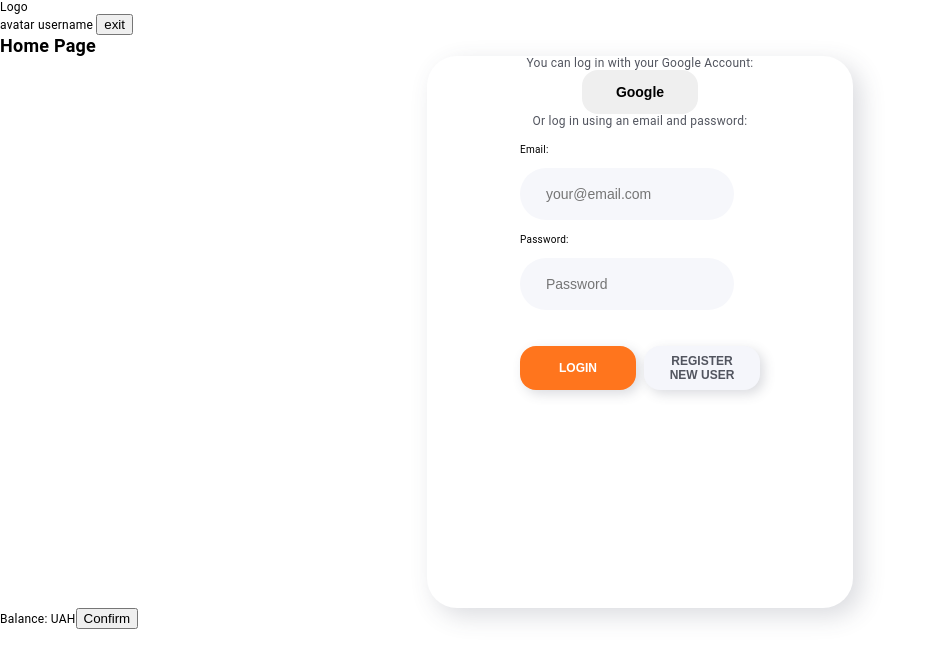
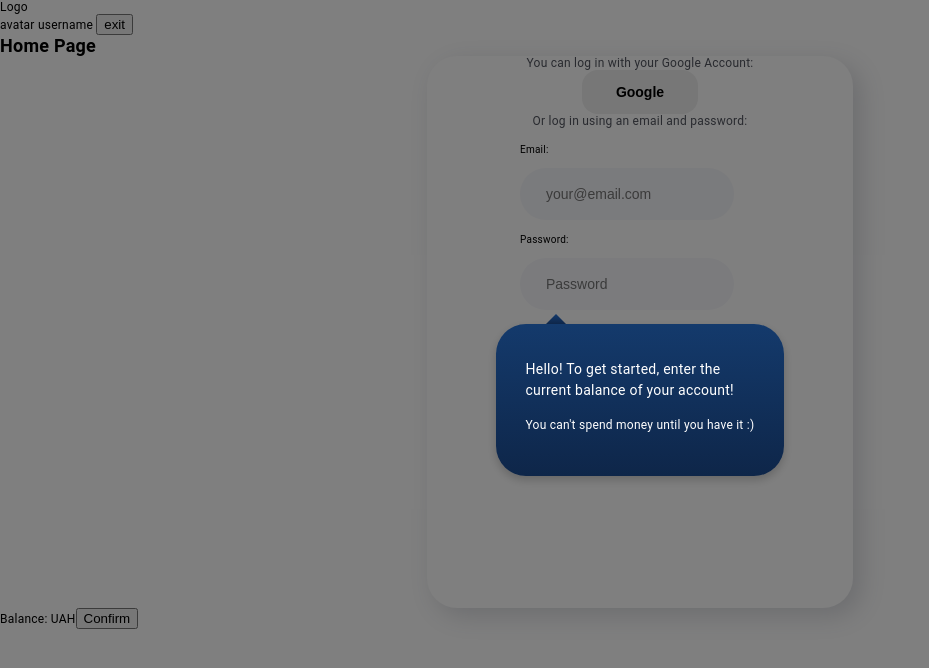
Before and after one commit to Spudowski/goit-kapusta-frontend, a React (Vite) app: page / in a window 1280 px wide. Shown: the top 668 px of the page, without its empty margins (0-929 px from the left). Built offline with nearby package versions, Linux system fonts and the light colour scheme.

Commit message:
welcomeModal-updated

```diff
--- a/src/components/Modal/WelcomeModal.css
+++ b/src/components/Modal/WelcomeModal.css
@@ -15,9 +15,8 @@
   position: relative;
   background: linear-gradient(180deg, #143a6c, #0e2649);
   border-radius: 30px;
-  padding: 20px;
   width: 288px;
-  height: 163px;
+  height: 152px;
   display: flex;
   justify-content: center;
   align-items: center;
@@ -39,15 +38,29 @@
 .welcome-modal-content {
   display: flex;
   flex-direction: column;
-  align-items: center;
-  gap: 20px; /* Odstęp między liniami tekstu */
+  padding-top: 40px;
+  padding-bottom: 32px;
+  padding-left: 28px;
+  padding-right: 28px;
 }
 
-.welcome-modal-message {
+.first-line {
   font-family: "Roboto", sans-serif;
-  font-size: 16px;
+  font-size: 14px;
   font-weight: 400;
-  text-align: center;
   color: white;
   line-height: 1.5;
+  margin-bottom: 20px;
+  height: 38px;
+  width: 229px;
 }
+
+.second-line {
+  font-family: "Roboto", sans-serif;
+  font-size: 12px;
+  font-weight: 400;
+  color: white;
+  line-height: 1.4;
+  height: 33px;
+  width: 229px;
+}
--- a/src/components/Modal/WelcomeModal.jsx
+++ b/src/components/Modal/WelcomeModal.jsx
@@ -1,7 +1,7 @@
 import React from "react";
 import "./WelcomeModal.css";
 
-const WelcomeModal = ({ isOpen, onClose, message }) => {
+const WelcomeModal = ({ isOpen, onClose, firstLine, secondLine }) => {
   if (!isOpen) return null;
 
   return (
@@ -9,11 +9,8 @@ const WelcomeModal = ({ isOpen, onClose, message }) => {
       <div className="welcome-modal">
         <div className="welcome-modal-arrow"></div>
         <div className="welcome-modal-content">
-          {message.split("\n").map((line, index) => (
-            <p key={index} className="welcome-modal-message">
-              {line}
-            </p>
-          ))}
+          <p className="first-line">{firstLine}</p>
+          <p className="second-line">{secondLine}</p>
         </div>
       </div>
     </div>
--- a/src/pages/HomePage.jsx
+++ b/src/pages/HomePage.jsx
@@ -13,13 +13,13 @@ export default function HomePage() {
 
   // Otwieranie modala przy zerowym balance
   useEffect(() => {
-    if (balance === 0) {
+    if (!balance) {
       setWelcomeModalOpen(true);
 
-      // Automatyczne zamknięcie modala po 5 sekundach
+      // Automatyczne zamknięcie modala po 10 sekundach
       const timer = setTimeout(() => {
         setWelcomeModalOpen(false);
-      }, 5000);
+      }, 10000);
 
       return () => clearTimeout(timer);
     }
@@ -48,7 +48,8 @@ export default function HomePage() {
       <WelcomeModal
         isOpen={isWelcomeModalOpen}
         onClose={closeWelcomeModal}
-        message="Hello! To get started, enter the current balance of your account!\nYou can't spend money until you have it :)"
+        firstLine="Hello! To get started, enter the current balance of your account!"
+        secondLine="You can't spend money until you have it :)"
       />
     </div>
   );
--- a/src/redux/initialState.js
+++ b/src/redux/initialState.js
@@ -1,5 +1,4 @@
-
-export const initialState ={
+export const initialState = {
   lightTheme: true,
   isLoading: false,
   isError: null,
@@ -8,21 +7,21 @@ export const initialState ={
   isRegister: null,
   isVerified: null,
   token: null,
-    refreshToken:null,
+  refreshToken: null,
   sesionId: null,
   userName: null,
   email: null,
   balance: null,
-    totalIncome:null,
-    totalExpense:null,
+  totalIncome: null,
+  totalExpense: null,
   incomes: [],
   incomesCat: [],
   incomesStat: {},
   expenses: [],
   expenseCat: [],
   expenseStat: {},
-    transactionData:{}
-}
+  transactionData: {},
+};
 
 // export const initialState = {
 //   lightTheme: true,
```
Lines whose indentation alone changed are shown as unchanged.
